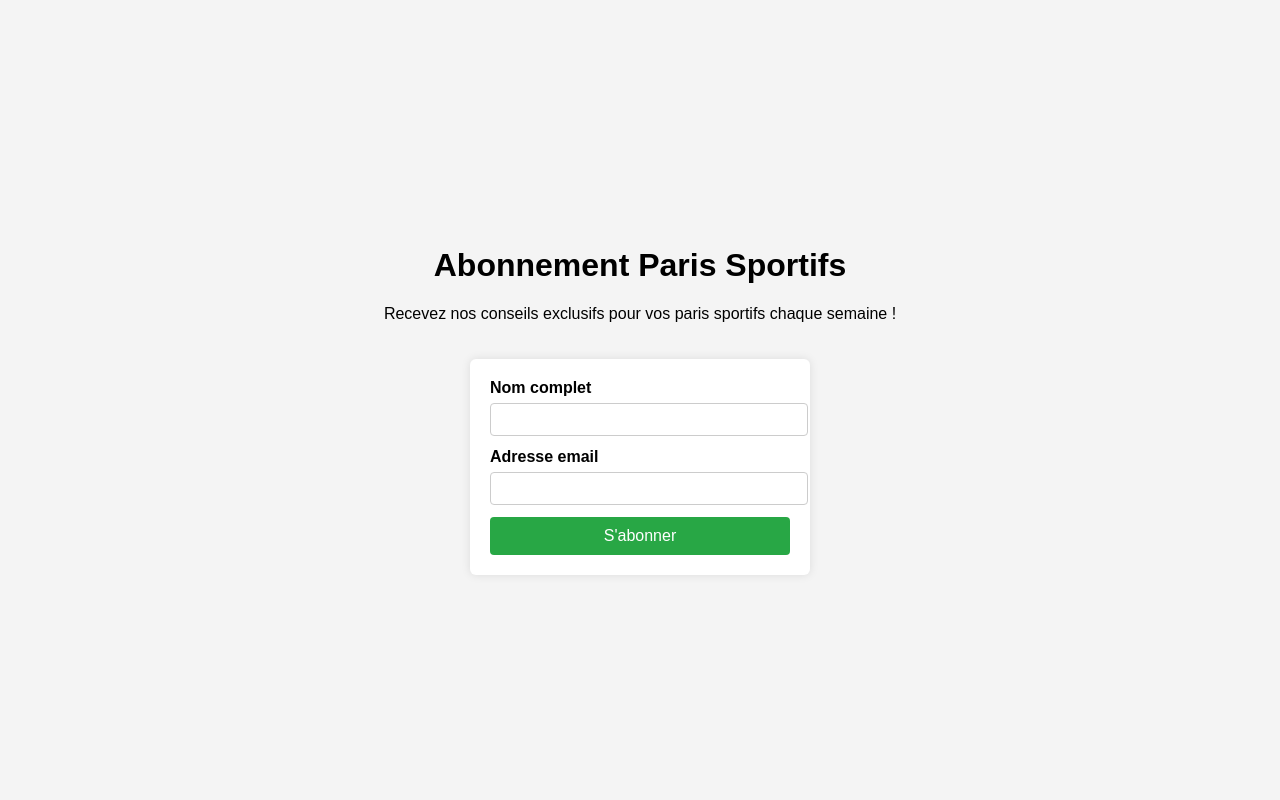
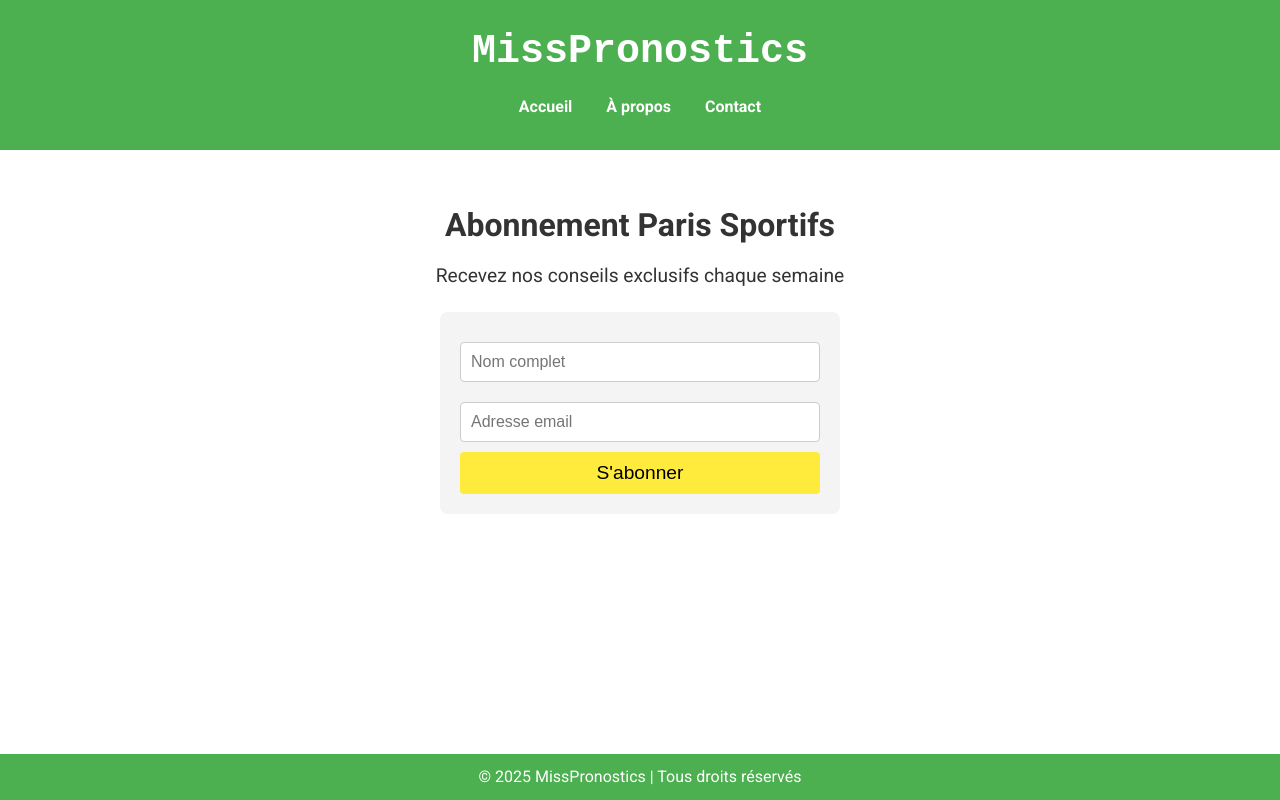
Before and after one commit to mystereblue/MissPronostics.com, a plain HTML site: page index.html in a window 1280 px wide. Drawn offline with Linux system fonts and the light colour scheme.

Commit message:
Update index.html

```diff
--- a/index.html
+++ b/index.html
@@ -3,79 +3,36 @@
 <head>
     <meta charset="UTF-8" />
     <meta name="viewport" content="width=device-width, initial-scale=1" />
-  <title>Abonnement Paris Sportifs</title>
-  <style>
-    body {
-      font-family: Arial, sans-serif;
-      background: #f4f4f4;
-      margin: 0; padding: 0;
-      display: flex;
-      flex-direction: column;
-      align-items: center;
-      justify-content: center;
-      height: 100vh;
-    }
-    header {
-      text-align: center;
-      margin-bottom: 20px;
-    }
-    form {
-      background: white;
-      padding: 20px;
-      border-radius: 6px;
-      box-shadow: 0 0 10px rgba(0,0,0,0.1);
-      width: 300px;
-    }
-    label {
-      display: block;
-      margin-bottom: 6px;
-      font-weight: bold;
-    }
-    input[type="text"],
-    input[type="email"] {
-      width: 100%;
-      padding: 8px;
-      margin-bottom: 12px;
-      border: 1px solid #ccc;
-      border-radius: 4px;
-    }
-    button {
-      background: #28a745;
-      color: white;
-      border: none;
-      padding: 10px;
-      width: 100%;
-      font-size: 16px;
-      cursor: pointer;
-      border-radius: 4px;
-    }
-    button:hover {
-      background: #218838;
-    }
-  </style>
+    <title>MissPronostics - Abonnement Paris Sportifs</title>
+    <link href="https://fonts.googleapis.com/css2?family=Roboto:wght@400;700&display=swap" rel="stylesheet" />
+    <link rel="stylesheet" href="styles.css" />
 </head>
 <body>
     <header>
-    <h1>Abonnement Paris Sportifs</h1>
-    <p>Recevez nos conseils exclusifs pour vos paris sportifs chaque semaine !</p>
+        <h1>MissPronostics</h1>
+        <nav>
+            <ul>
+                <li><a href="#">Accueil</a></li>
+                <li><a href="#">À propos</a></li>
+                <li><a href="#">Contact</a></li>
+            </ul>
+        </nav>
     </header>
-  <form id="subscribeForm">
-    <label for="name">Nom complet</label>
-    <input type="text" id="name" name="name" required />
 
-    <label for="email">Adresse email</label>
-    <input type="email" id="email" name="email" required />
-
+    <main>
+        <section>
+            <h2>Abonnement Paris Sportifs</h2>
+            <p>Recevez nos conseils exclusifs chaque semaine</p>
+            <form action="#" method="POST">
+                <input type="text" name="nom" placeholder="Nom complet" required />
+                <input type="email" name="email" placeholder="Adresse email" required />
                 <button type="submit">S'abonner</button>
             </form>
+        </section>
+    </main>
 
-  <script>
-    const form = document.getElementById('subscribeForm');
-    form.addEventListener('submit', (e) => {
-      e.preventDefault();
-      alert('Merci pour votre abonnement ! (Le paiement sera implémenté plus tard)');
-      form.reset();
-    });
-  </script>
+    <footer>
+        <p>&copy; 2025 MissPronostics | Tous droits réservés</p>
+    </footer>
 </body>
 </html>
```
Lines whose indentation alone changed are shown as unchanged.
